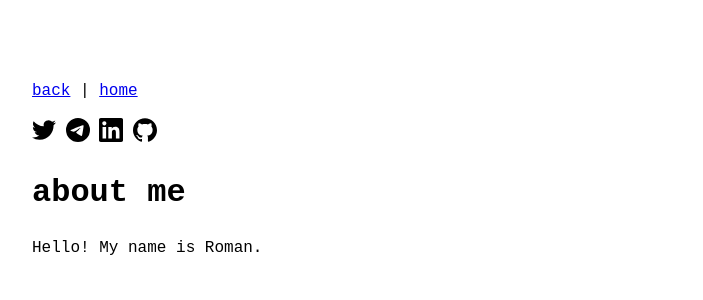
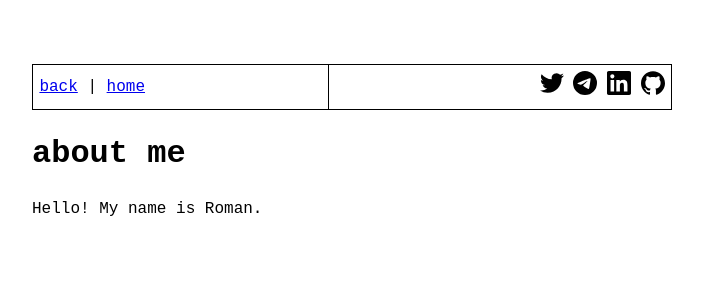
Before and after one commit to polo7/polo7.github.io, a Jekyll site: the page built from about.md, in a window 1280 px wide. Shown: the top 300 px of the page, without its empty margins (288-991 px from the left). Built offline with Jekyll 4.4.1, drawn with Linux system fonts in a browser that asks for light colours.

Commit message:
Update back_link.html

```diff
--- a/_includes/back_link.html
+++ b/_includes/back_link.html
@@ -1,11 +1,27 @@
+<table>
+  <tr>
+    <td align="left">
+      <a href="javascript: history.go(-1)">{{ site.theme_config.back_prev_page_text }}</a>
+      |
+      <a href="{{ "/" | relative_url }}">{{ site.theme_config.back_home_text }}</a>
+    </td>
+    <td align="right">
+      <a href="https://twitter.com/ohmypolo"><img src="/assets/img/twitter.svg" height="24" width="24" alt="Twitter"></a>
+      <a href="https://t.me/polo777"><img src="/assets/img/telegram.svg" height="24" width="24" alt="Telegram"></a>
+      <a href="https://linkedin.com/"><img src="/assets/img/linkedin.svg" height="24" width="24" alt="LinkedIn"></a>
+      <a href="https://github.com/polo7"><img src="/assets/img/github.svg" height="24" width="24" alt="GitHub"></a>
+    </td>
+  </tr>
+</table>
+<!--
 <p>
   <a href="javascript: history.go(-1)">{{ site.theme_config.back_prev_page_text }}</a>
   |
   <a href="{{ "/" | relative_url }}">{{ site.theme_config.back_home_text }}</a>
-</p>
-<p>
+  |
   <a href="https://twitter.com/ohmypolo"><img src="/assets/img/twitter.svg" height="24" width="24" alt="Twitter"></a>
   <a href="https://t.me/polo777"><img src="/assets/img/telegram.svg" height="24" width="24" alt="Telegram"></a>
   <a href="https://linkedin.com/"><img src="/assets/img/linkedin.svg" height="24" width="24" alt="LinkedIn"></a>
   <a href="https://github.com/polo7"><img src="/assets/img/github.svg" height="24" width="24" alt="GitHub"></a>
 </p>
+-->
```
